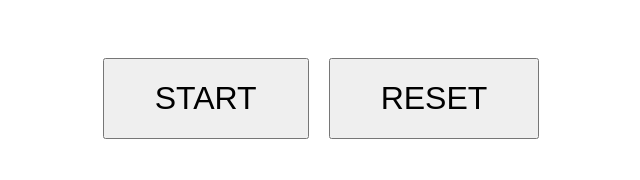
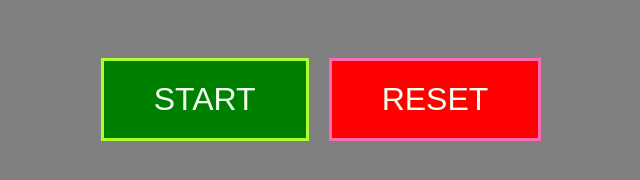
Before and after one commit to sertech89/js-simon, a plain HTML site: page index.html in a window 1280 px wide. Shown: the whole page, without its empty margins (319-959 px from the left). Drawn offline with Linux system fonts and the light colour scheme.

Commit message:
aggiunta stile css

```diff
--- a/asset/style.css
+++ b/asset/style.css
@@ -1,3 +1,7 @@
+body{
+    background-color: grey;
+}
+
 .none{
     display: none;
 }
@@ -14,11 +18,17 @@
     text-align: center;
     font-size: 2em;
     margin-right: 20px;
+    background-color: green;
+    color: honeydew;
+    border: 3px solid greenyellow;
 }
 #btn2{
     padding: 20px 50px;
     text-align: center;
     font-size: 2em;
+    background-color: red;
+    color: honeydew;
+    border: 3px solid hotpink;
 }
 .cont_btn{
     display: flex;
```
